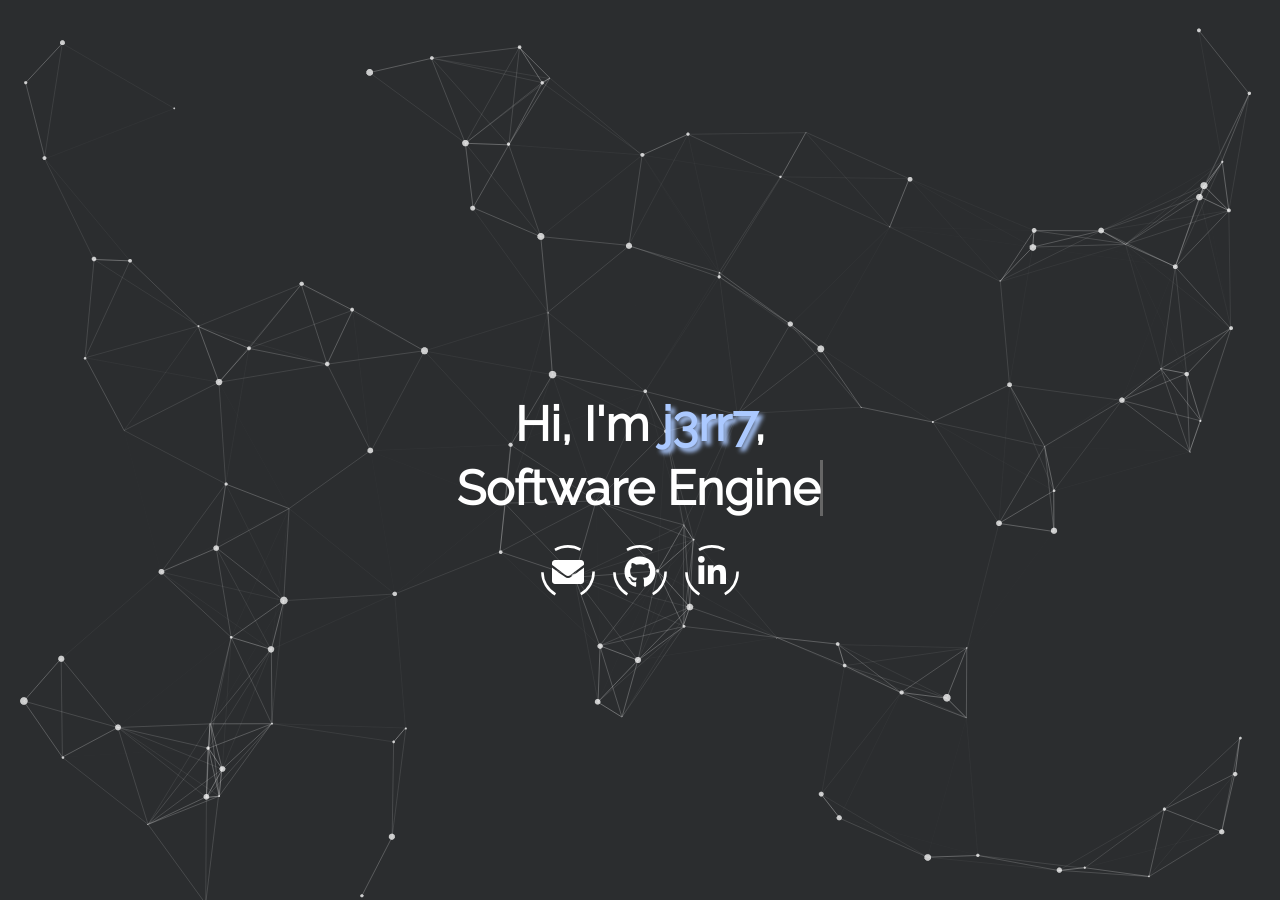
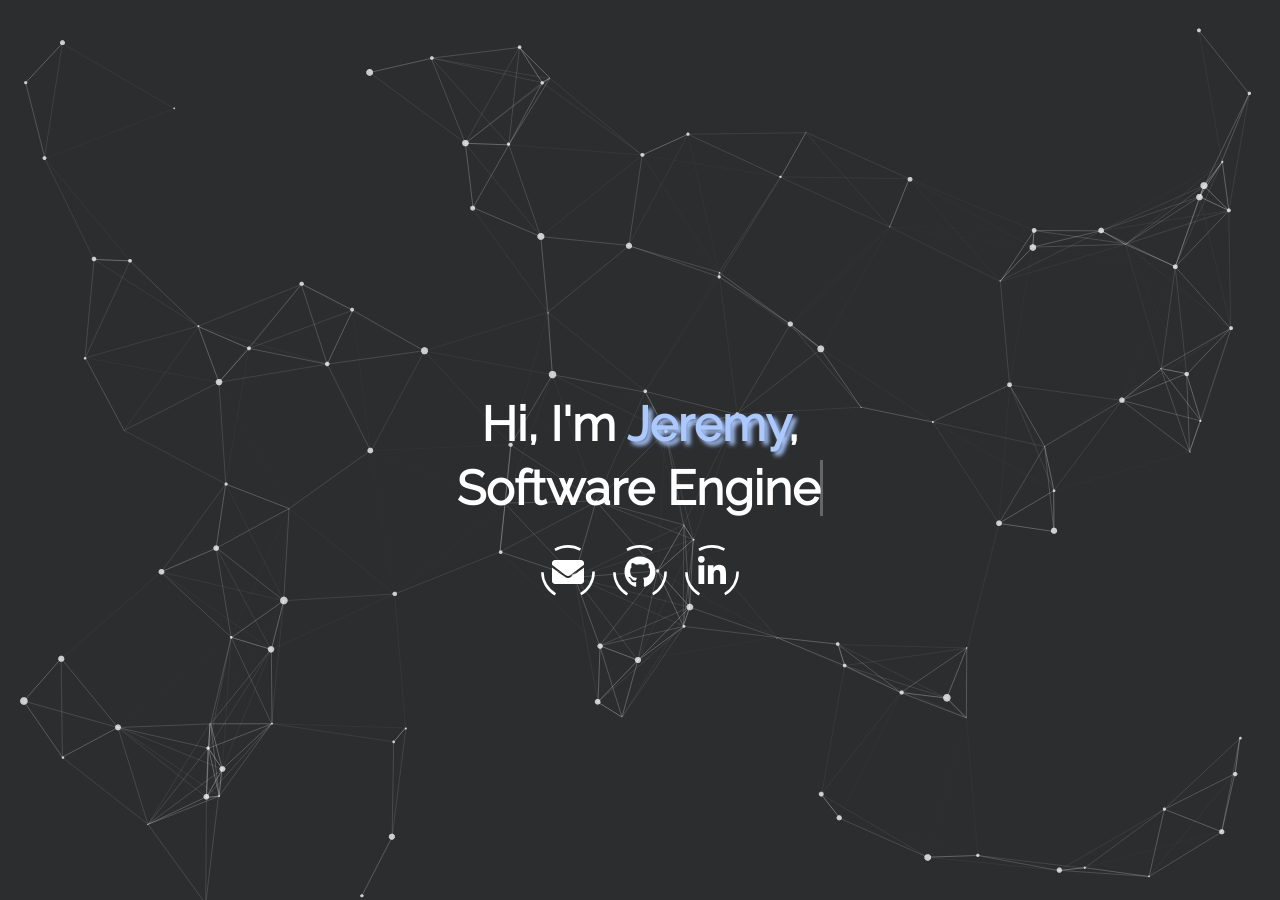
Before and after one commit to j3rr7/j3rr7.github.io, a Jekyll site: the page built from index.html, in a window 1280 px wide and 900 px high. Built offline with Jekyll 4.4.1, drawn with Linux system fonts in a browser that asks for light colours.

Commit message:
Update _config.yml

```diff
--- a/_config.yml
+++ b/_config.yml
@@ -11,7 +11,7 @@ baseurl: ""
 
 # LANDING PAGE
 # username: This will displayed on the landing page as your name.
-username: j3rr7
+username: Jeremy
 # typing_text: This will be typed before 'scroll down for more'.
 # > set this to your job title, e.g. Fullstack Developer
 typing_text: Software Engineer
```
